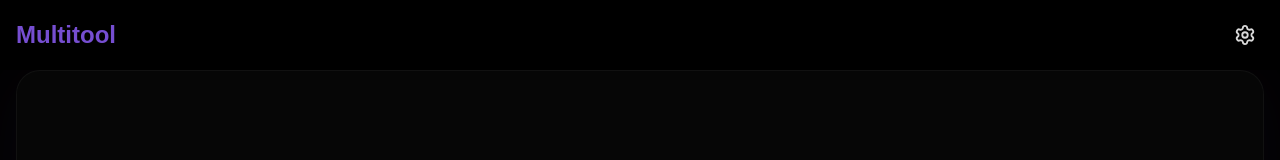
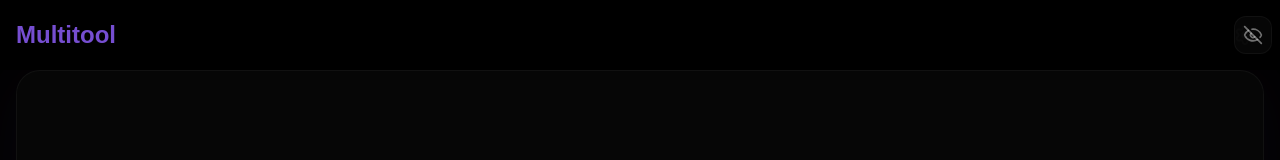
Before and after one commit to benjaminjob1/multitool-site, a Next.js app: page / in a window 1280 px wide. Shown: the top 160 px of the page. Built offline with nearby package versions, Linux system fonts and the light colour scheme.

Commit message:
Add hide/show nav button

```diff
--- a/src/app/page.tsx
+++ b/src/app/page.tsx
@@ -1,12 +1,13 @@
 "use client";
 import { useState, useEffect, useRef, useCallback } from "react";
-import { Flashlight, Compass, Calculator, Ruler, RotateCcw, Camera, Move, Trash2, Settings, X, RefreshCw } from "lucide-react";
+import { Flashlight, Compass, Calculator, Ruler, RotateCcw, Camera, Move, Trash2, Settings, X, RefreshCw, Eye, EyeOff } from "lucide-react";
 
 interface ToolSettings { accent: string; glow: string; brightness: number; }
 
 export default function Multitool() {
   const [activeTool, setActiveTool] = useState<string>("level");
   const [showSettings, setShowSettings] = useState(false);
+  const [showNav, setShowNav] = useState(true);
   const [settings, setSettings] = useState<ToolSettings>({ accent: "#8b5cf6", glow: "#a855f7", brightness: 0.85 });
 
   useEffect(() => { const s = localStorage.getItem("mt-settings"); if (s) try { setSettings(JSON.parse(s)); } catch {} }, []);
@@ -69,6 +70,11 @@ export default function Multitool() {
         </div>
       </main>
 
+      <button onClick={() => setShowNav(!showNav)} className="fixed z-30 p-2 rounded-xl border" style={{ bottom: "inherit", top: "1rem", right: "0.5rem", backgroundColor: "rgba(8,8,8,0.98)", borderColor: "rgba(255,255,255,0.05)", color: "rgba(255,255,255,0.5)" }}>
+        {showNav ? <EyeOff size={20} /> : <Eye size={20} />}
+      </button>
+
+      {showNav && (
       <nav className="fixed left-2 right-2 z-20 flex items-center rounded-xl border portrait:bottom-24 landscape:bottom-6" style={{ backgroundColor: "rgba(8,8,8,0.98)", borderColor: "rgba(255,255,255,0.05)" }}>
           {[{id:"flashlight",l:"Light",i:<Flashlight size={20} />},{id:"level",l:"Level",i:<Compass size={20} />},{id:"calculator",l:"Calc",i:<Calculator size={20} />},{id:"ruler",l:"Ruler",i:<Ruler size={20} />},{id:"arruler",l:"Measure",i:<Camera size={20} />}].map(t => (
             <button key={t.id} onClick={() => switchTool(t.id)} className="flex-1 flex flex-col items-center gap-1 py-3 rounded-xl transition-all" style={activeTool === t.id ? {background:`linear-gradient(to bottom,${settings.accent}22,${settings.glow}11)`,color:"white"} : {color:"rgba(255,255,255,0.35)"}}>
@@ -77,6 +83,7 @@ export default function Multitool() {
             </button>
           ))}
       </nav>
+      )}
     </div>
   );
 }
```
